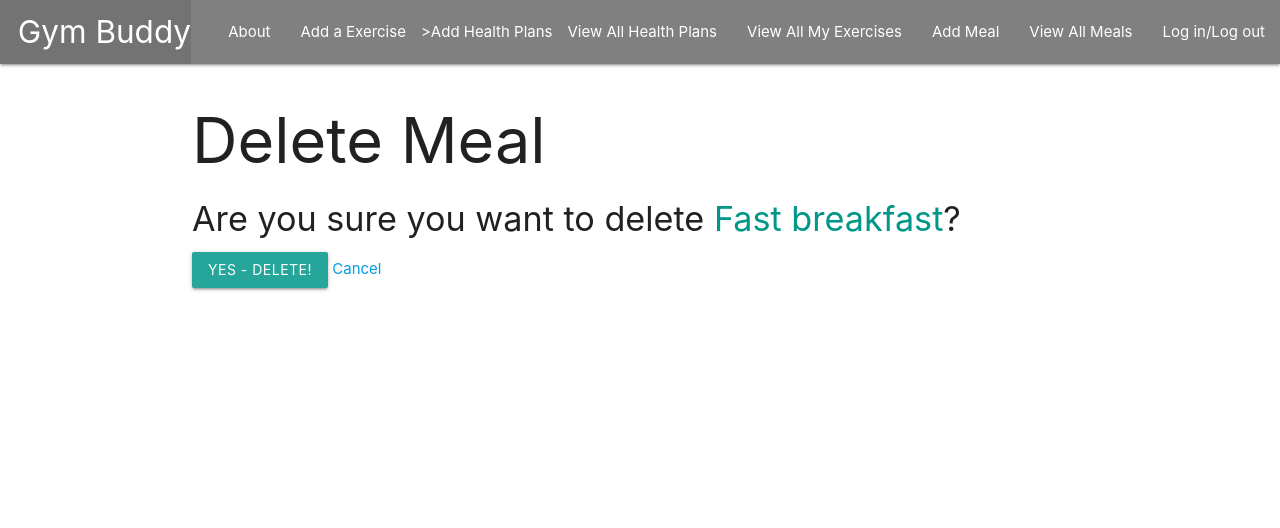
After one commit to davebenner14/Gym-Buddy, a Django app: page /meals/1/delete/ in a window 1280 px wide. The commit adds this page. Shown: the top 528 px of the page. Run offline with Django 4.2, Linux system fonts and the light colour scheme; data comes from the database, SQL or seed files in the repository; both versions use the stored data as it was after the commit.

Commit message:
complete meal detail page edit and delete function

```diff
--- /dev/null
+++ b/main_app/templates/main_app/meal_confirm_delete.html
@@ -0,0 +1,13 @@
+{% extends 'base.html' %}
+
+{% block content %}
+  <h1>Delete Meal</h1>
+
+  <h4>Are you sure you want to delete <span class="teal-text">{{ object.name }}</span>?</h4>
+
+  <form action="" method="POST">
+    {% csrf_token %}
+    <input type="submit" value="Yes - Delete!" class="btn">
+    <a href="{% url 'meals_detail' object.id %}">Cancel</a>
+  </form>
+{% endblock %}
--- a/main_app/templates/main_app/meal_detail.html
+++ b/main_app/templates/main_app/meal_detail.html
@@ -13,7 +13,8 @@
             <p>Date Created: {{ meal.created_at }}</p>
       </div>
       <div class="card-action">
-
+        <a href="{% url 'meals_update' meal.id %}">Edit</a>
+        <a href="{% url 'meals_delete' meal.id %}">Delete</a>
       </div>
     </div>
   </div>
--- a/main_app/urls.py
+++ b/main_app/urls.py
@@ -15,4 +15,6 @@ urlpatterns = [
   path('meals/', views.MealList.as_view(), name='meals_index'),
   path('meals/create/', views.MealCreate.as_view(), name='meals_create'),
   path('meals/<int:pk>/', views.MealDetail.as_view(), name='meals_detail'),
+  path('meals/<int:pk>/update/', views.MealUpdate.as_view(), name='meals_update'),
+  path('meals/<int:pk>/delete/', views.MealDelete.as_view(), name='meals_delete'),
 ]
--- a/main_app/views.py
+++ b/main_app/views.py
@@ -57,3 +57,11 @@ class MealCreate(CreateView):
 
 class MealDetail(DetailView):
   model = Meal
+
+class MealUpdate(UpdateView):
+  model = Meal
+  fields = ['name', 'price']
+
+class MealDelete(DeleteView):
+  model = Meal
+  success_url = '/meals'
```
Also changed, not shown: db.sqlite3.
